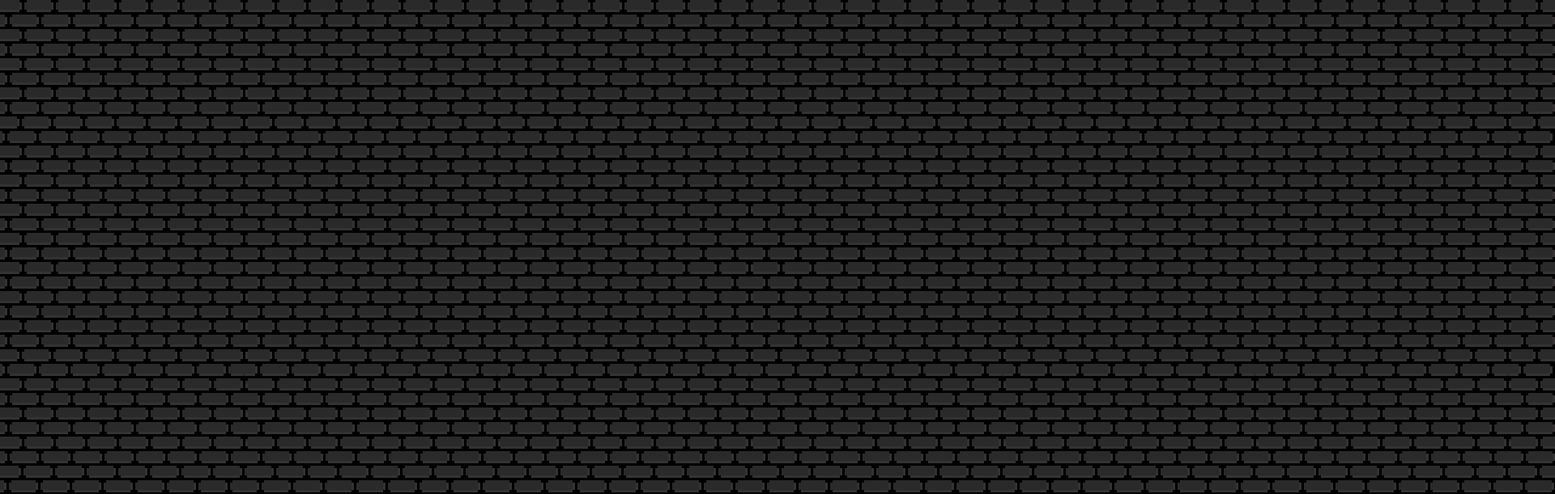
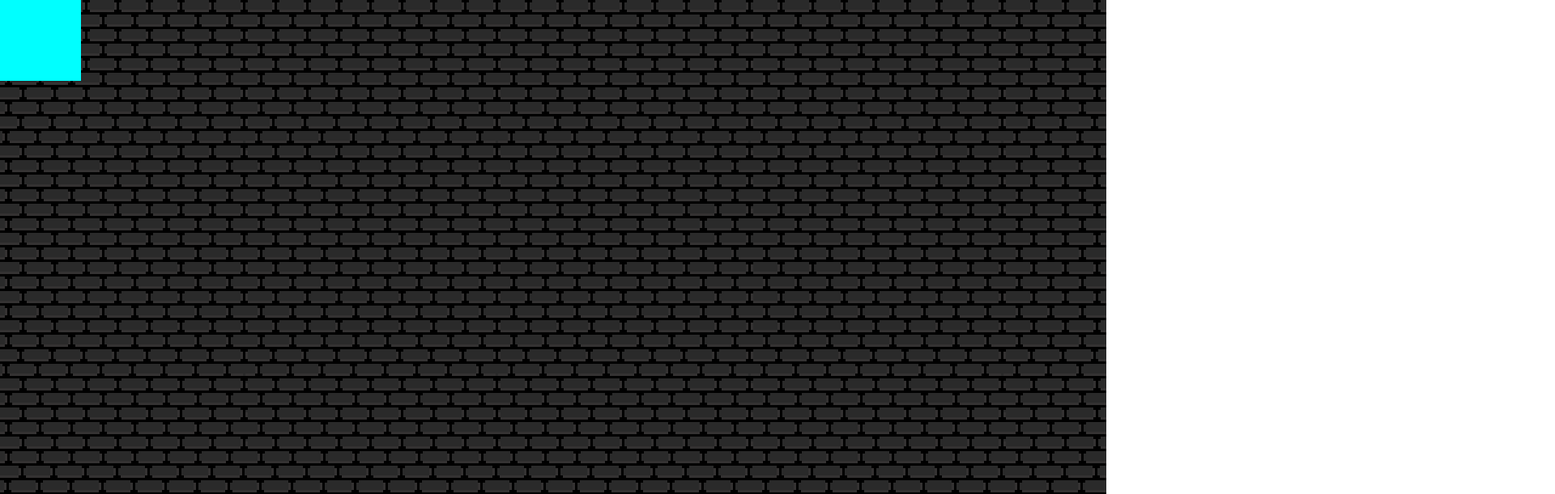
Before and after one commit to ezramckelvy1/Mr.Darouse-The-Game, a plain HTML site: page MrDarouse.html in a window 1280 px wide. Shown: the top 611 px of the page at 81% size, 1920 px wide, since content can reach past the window. Drawn offline with Linux system fonts and the light colour scheme.

Commit message:
Fixed Border

```diff
--- a/MrDarouse.html
+++ b/MrDarouse.html
@@ -3,13 +3,21 @@
 
 <head>
    <style>
-      #canvas{
-         position: absolute;
-         background-image: url("Brick_Room_Texture.png");
-         overflow: hidden;
-         left:0px;
-         top:0px;
-      }
+      body {
+  cursor:url("Pointer_Cursor.png"),auto;
+
+      width: 100%;
+      height: 100%;
+      margin: 0%;
+      background-image: url("Brick_Room_Texture.png");
+      background-repeat: no-repeat;
+      max-width: 100%;
+      max-height: 100%;
+
+
+    }
+
+
 
       #Slime {
          background-color: aqua;
@@ -26,7 +34,7 @@
 <body>
    <title>Mr.Darouse The Game</title>
    <div id="Slime"></div>
-   <canvas id="canvas" width="1920" height="1080">
+   <canvas id="canvas" width="1366" height="768">
        <img id="PlayerSprite" hidden src="Darouse_Sprite.png">
 
    </canvas>
@@ -178,16 +186,16 @@
    function MovePlayer(e) {
 
       if (e.key === "a") {
-         SpriteArrayx[0] = SpriteArrayx[0] - 15
+         SpriteArrayx[0] = SpriteArrayx[0] - 10
          left()
       } if (e.key === "s") {
-         SpriteArrayy[0] = SpriteArrayy[0] + 15
+         SpriteArrayy[0] = SpriteArrayy[0] + 10
          down()
       } if (e.key === "d") {
-         SpriteArrayx[0] = SpriteArrayx[0] + 15
+         SpriteArrayx[0] = SpriteArrayx[0] + 10
          right()
       } if (e.key === "w") {
-         SpriteArrayy[0] = SpriteArrayy[0] - 15
+         SpriteArrayy[0] = SpriteArrayy[0] - 10
          up()
       }
    }
@@ -195,17 +203,17 @@
    //Border For All//
    function Border() {
 
-      for (var i = 0; i <SpriteArrayx.length ; i++) {
-         if (SpriteArrayx[i] >= 920) {
-            SpriteArrayx[i] = SpriteArrayx[i] - 15
+      for (var i = 0; i <=SpriteArrayx.length ; i++) {
+         if (SpriteArrayx[i] >= 1166) {
+            SpriteArrayx[i] = SpriteArrayx[i] - 10
          }
-         if (SpriteArrayx[i] < 0) {
-            SpriteArrayx[i] = -15
+         if (SpriteArrayx[i] < -50) {
+            SpriteArrayx[i] = SpriteArrayx[i]+10
          }
-         if (SpriteArrayy[i] > 1080) {
-            SpriteArrayy[i] = SpriteArrayy[i] - 15
-         } if (SpriteArrayy[i] <= 0) {
-            SpriteArrayy[i] = SpriteArrayy[i] + 15
+         if (SpriteArrayy[i] > 548) {
+            SpriteArrayy[i] = SpriteArrayy[i] - 10
+         } if (SpriteArrayy[i] < -50) {
+            SpriteArrayy[i] = SpriteArrayy[i]+10
          }
       }
    }
```
